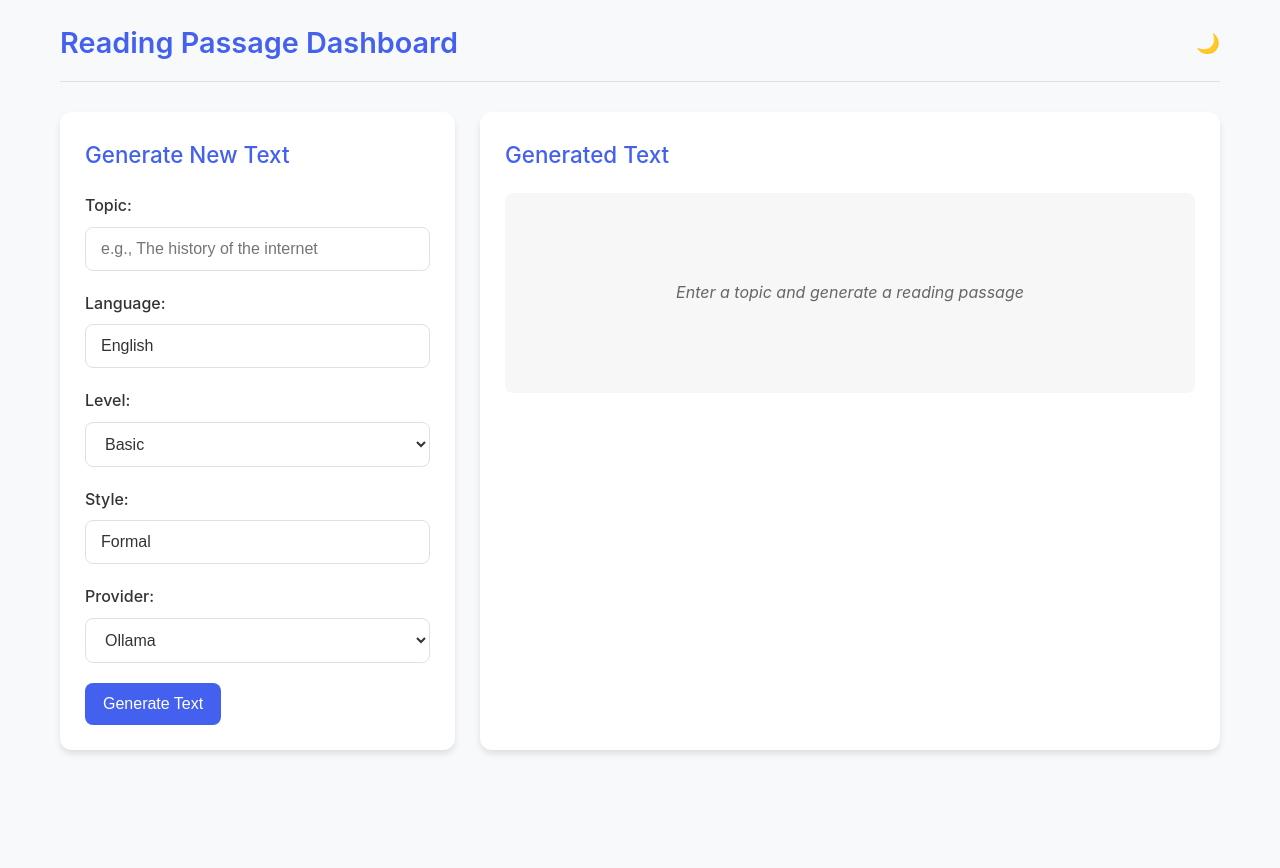
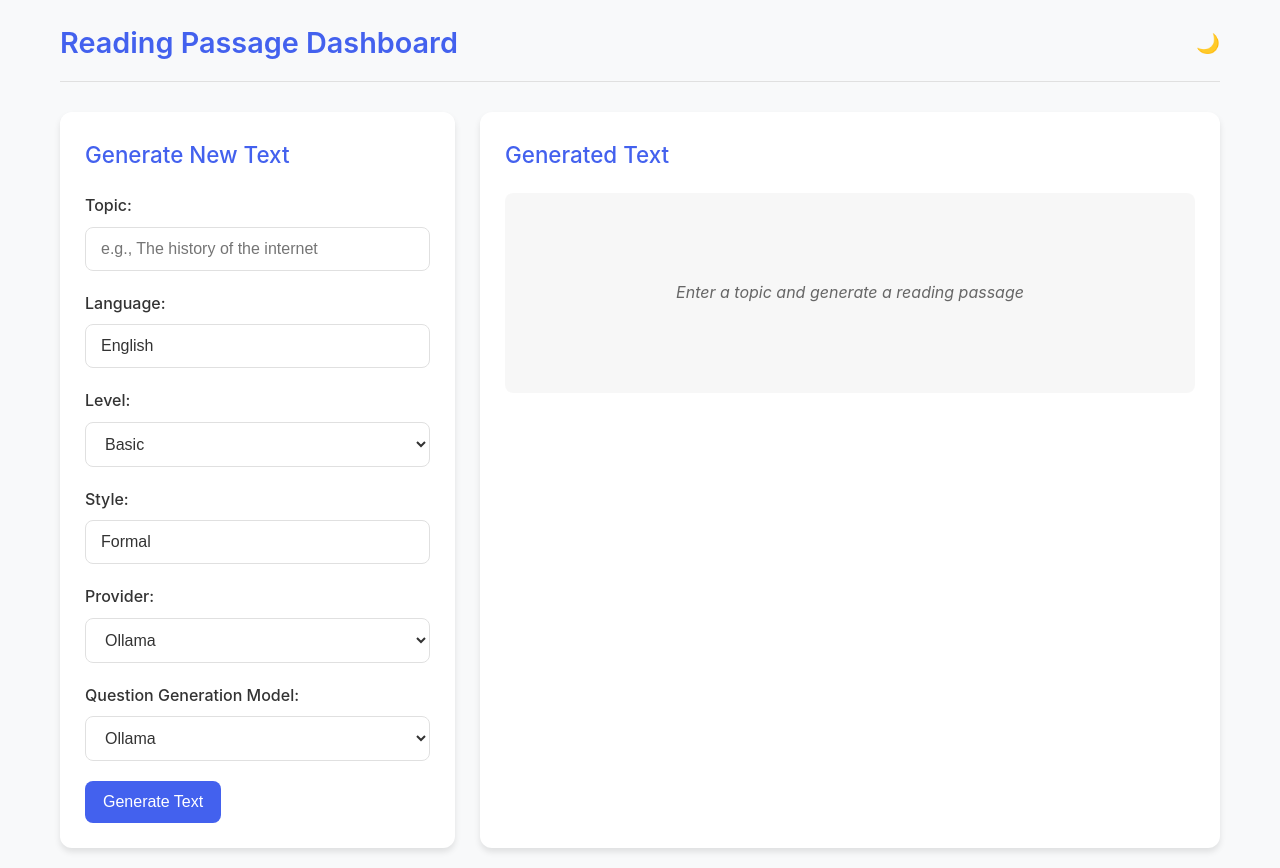
Before and after one commit to akovalp/reading-passage-dashboard, a React (Create React App) app: page / in a window 1280 px wide. Before the commit the page ends 800 px from the top, so only its background shows below. Built offline with nearby package versions, Linux system fonts and the light colour scheme.

Commit message:
Quality of Life Improvements

```diff
--- a/src/App.css
+++ b/src/App.css
@@ -319,13 +319,18 @@ select:focus {
 .question-provider-group {
   display: flex;
   align-items: center;
-  margin-right: 10px;
+  margin: 0 15px;
+  background-color: var(--card-bg);
+  padding: 10px 15px;
+  border-radius: 8px;
+  box-shadow: var(--shadow);
 }
 
 .question-provider-group label {
   margin-right: 8px;
   font-weight: 500;
   color: var(--text-color);
+  white-space: nowrap;
 }
 
 .question-provider-group select {
@@ -336,12 +341,39 @@ select:focus {
   background-color: var(--card-bg);
   color: var(--text-color);
   transition: var(--transition);
+  min-width: 120px;
 }
 
 .question-provider-group select:focus {
   outline: none;
   border-color: var(--primary-color);
   box-shadow: 0 0 0 2px rgba(67, 97, 238, 0.2);
+}
+
+/* Styles for the question generation controls */
+.question-controls {
+  display: flex;
+  align-items: center;
+  justify-content: space-between;
+  margin-bottom: 20px;
+  flex-wrap: wrap;
+  gap: 15px;
+}
+
+.question-controls .btn {
+  min-width: 150px;
+  height: 45px;
+}
+
+@media (max-width: 768px) {
+  .question-controls {
+    flex-direction: column;
+    align-items: stretch;
+  }
+
+  .question-provider-group {
+    margin: 10px 0;
+  }
 }
 
 /* Quiz styles */
--- a/src/App.js
+++ b/src/App.js
@@ -9,6 +9,16 @@ import { useQuestionGeneration } from "./hooks/useQuestionGeneration";
 import "./App.css";
 
 function App() {
+  // Form data state
+  const [formData, setFormData] = useState({
+    topic: "",
+    language: "English",
+    level: "Basic",
+    style: "Formal",
+    provider: "ollama",
+    questionProvider: "ollama",
+  });
+
   // Quiz result state
   const [quizResult, setQuizResult] = useState(null);
 
@@ -29,14 +39,19 @@ function App() {
     generateQuestions,
   } = useQuestionGeneration();
 
-  // Handle form submission
-  const handleGenerateText = async (formData) => {
-    await generateText(formData);
+  // Handle form submission and update form data
+  const handleGenerateText = async (data) => {
+    setFormData(data);
+    await generateText(data);
   };
 
-  // Handle questions generation, accept provider from UI
-  const handleGenerateQuestions = async (provider) => {
-    await generateQuestions(generatedText, "English", provider);
+  // Handle questions generation using provider from form data
+  const handleGenerateQuestions = async () => {
+    await generateQuestions(
+      generatedText,
+      "English",
+      formData.questionProvider
+    );
   };
 
   // Handle quiz submission
@@ -53,6 +68,7 @@ function App() {
           <TextGenerationForm
             onGenerateText={handleGenerateText}
             isLoading={isTextLoading}
+            initialData={formData}
           />
 
           <GeneratedContent
@@ -65,6 +81,7 @@ function App() {
             onGenerateQuestions={handleGenerateQuestions}
             onQuizSubmit={handleQuizSubmit}
             quizResult={quizResult}
+            questionProvider={formData.questionProvider}
           />
         </div>
       </div>
--- a/src/components/GeneratedContent.js
+++ b/src/components/GeneratedContent.js
@@ -13,9 +13,9 @@ const GeneratedContent = ({
   onGenerateQuestions,
   onQuizSubmit,
   quizResult,
+  questionProvider,
 }) => {
   const [copied, setCopied] = useState(false);
-  const [questionProvider, setQuestionProvider] = useState("ollama");
 
   const handleCopyText = () => {
     if (generatedText) {
@@ -38,7 +38,7 @@ const GeneratedContent = ({
             ))}
           </div>
 
-          <div className="actions">
+          <div className="question-controls">
             <Button
               className="btn primary"
               onClick={handleCopyText}
@@ -47,21 +47,9 @@ const GeneratedContent = ({
               {copied ? "Copied! ✓" : "Copy Text"}
             </Button>
 
-            {/* provider selection for questions */}
-            <div className="form-group question-provider-group">
-              <label htmlFor="question-provider">Provider:</label>
-              <select
-                id="question-provider"
-                value={questionProvider}
-                onChange={(e) => setQuestionProvider(e.target.value)}
-              >
-                <option value="ollama">Ollama</option>
-                <option value="groq">Groq</option>
-              </select>
-            </div>
             <Button
               className="btn secondary"
-              onClick={() => onGenerateQuestions(questionProvider)}
+              onClick={onGenerateQuestions}
               disabled={isQuestionsLoading}
             >
               {isQuestionsLoading ? (
--- a/src/components/TextGenerationForm.js
+++ b/src/components/TextGenerationForm.js
@@ -1,15 +1,22 @@
-import React, { useState } from "react";
+import React, { useState, useEffect } from "react";
 import Button from "./UI/Button";
 import LoadingSpinner from "./UI/LoadingSpinner";
 
-const TextGenerationForm = ({ onGenerateText, isLoading }) => {
+const TextGenerationForm = ({ onGenerateText, isLoading, initialData }) => {
   const [formData, setFormData] = useState({
     topic: "",
     language: "English",
     level: "Basic",
     style: "Formal",
     provider: "ollama",
+    questionProvider: "ollama",
   });
+
+  useEffect(() => {
+    if (initialData) {
+      setFormData(initialData);
+    }
+  }, [initialData]);
 
   const handleInputChange = (e) => {
     const { name, value } = e.target;
@@ -93,6 +100,19 @@ const TextGenerationForm = ({ onGenerateText, isLoading }) => {
           </select>
         </div>
 
+        <div className="form-group">
+          <label htmlFor="questionProvider">Question Generation Model:</label>
+          <select
+            id="questionProvider"
+            name="questionProvider"
+            value={formData.questionProvider || "ollama"}
+            onChange={handleInputChange}
+          >
+            <option value="ollama">Ollama</option>
+            <option value="groq">Groq</option>
+          </select>
+        </div>
+
         <Button type="submit" className="btn primary" disabled={isLoading}>
           {isLoading ? (
             <LoadingSpinner text="Generating..." />
```
